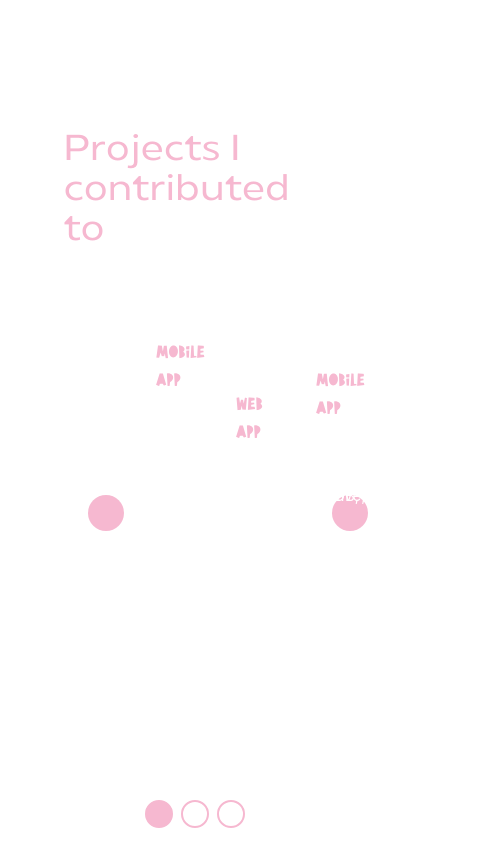
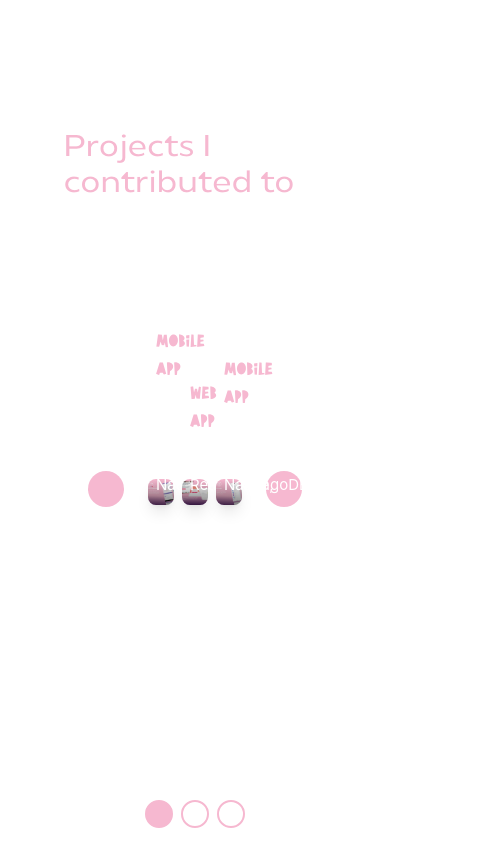
Before and after one commit to YoanRos/YoanRos.github.io, a Vue app: page / in a window 390 px wide. Shown: the part 780-1624 px from the top of the page, 480 px wide, since content can reach past the window. Built offline with nearby package versions, Linux system fonts and the light colour scheme; some icons are missing; the HTML template or start-up script is replaced by a standard one; a web font is replaced by a local one.

Commit message:
fix: better responsiveness

```diff
--- a/src/assets/main.css
+++ b/src/assets/main.css
@@ -47,5 +47,5 @@
 }
 
 .heading3 {
-  @apply md:text-7xl text-4xl font-bold font-radiate-regular tracking-wide text-light-pink;
+  @apply lg:text-7xl md:text-6xl text-3xl font-bold font-radiate-regular tracking-wide text-light-pink;
 }
--- a/src/components/Carousel.vue
+++ b/src/components/Carousel.vue
@@ -13,7 +13,9 @@ const isLoading = ref(false)
 const pageNumber = computed(() => Math.ceil(projectsSize / pageSize.value))
 
 const myEventHandler = () => {
-  if (window.innerWidth < 767) {
+  if (window.innerWidth < 750) {
+    pageSize.value = 1
+  } else if (window.innerWidth < 1000) {
     pageSize.value = 2
   } else {
     pageSize.value = 3
@@ -88,7 +90,7 @@ onUnmounted(() => {
         <Transition name="carouselTransition" mode="out-in">
           <div
             v-if="!isLoading"
-            class="flex flex-row gap-20 p-4 justify-center w-full"
+            class="flex flex-row gap-2 md:gap-10 lg:gap-20 p-4 justify-center w-full"
             :key="pageIndex"
           >
             <div
--- a/src/components/animations/GetInTouch.vue
+++ b/src/components/animations/GetInTouch.vue
@@ -20,9 +20,9 @@ import IconLinkedin from '~icons/mdi/linkedin'
     </div>
 
     <div>
-      <img src="/arc2.svg" alt="arc" class="absolute bottom-0 w-full" />
+      <img src="/arc2.svg" alt="arc" class="absolute xl:-bottom-16 bottom-4 md:bottom-0 w-full" />
       <div
-        class="z-10 absolute bottom-0 md:bottom-1/6 flex justify-center items-center w-full flex-col gap-2 md:gap-4"
+        class="z-10 absolute bottom-0 md:bottom-1 xl:bottom-3 2xl:bottom-1/12 flex justify-center items-center w-full flex-col gap-2 md:gap-4"
       >
         <span class="font-bold font-radiate-regular text-lg md:text-2xl text-white text-center">
           If you want to reach me out please send me an email
@@ -34,7 +34,7 @@ import IconLinkedin from '~icons/mdi/linkedin'
           Or let s be social
         </span>
 
-        <div class="flex flex-wrap gap-2 md:gap-3 justify-center">
+        <div class="flex flex-wrap gap-2 md:gap-3 justify-center bg-light-pink w-full">
           <a
             href="https://www.linkedin.com/in/yoan-roszak/"
             target="_blank"
```
